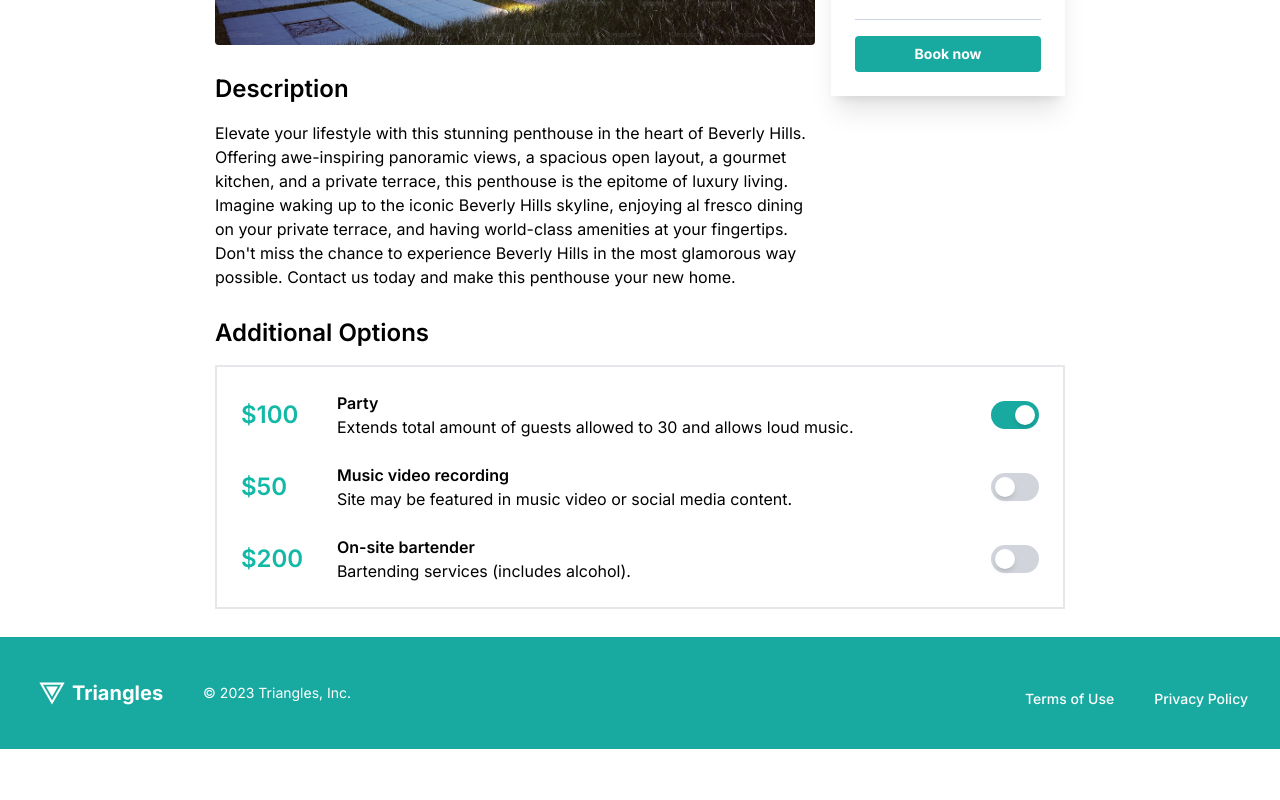
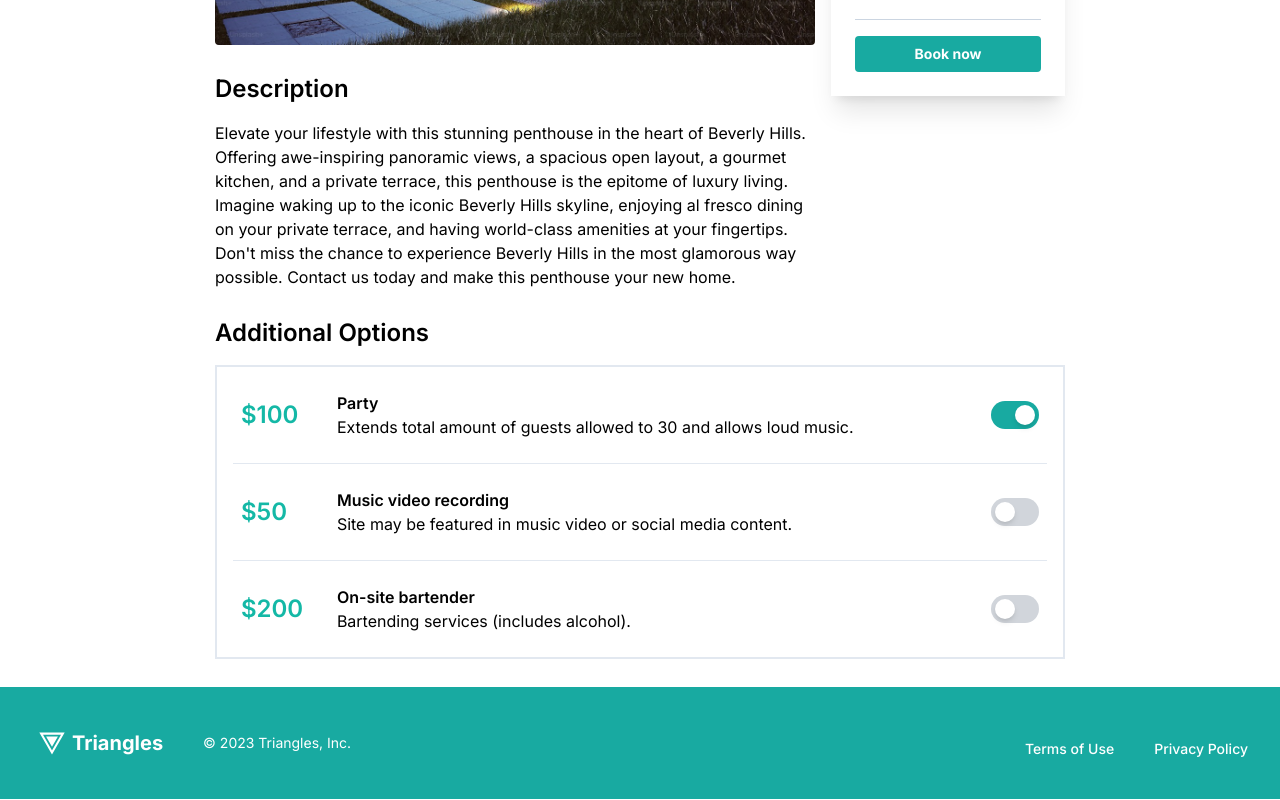
Before and after one commit to HughBerriez/sure-app-dls, a Next.js app: page /Triangles in a window 1280 px wide. Shown: the part 550-1350 px from the top of the page. Before the commit the page ends 1300 px from the top, so only its background shows below. Built offline with nearby package versions, Linux system fonts and the light colour scheme.

Commit message:
separator within additional options row item with horizontal padding

```diff
--- a/src/components/AdditionalOptions.tsx
+++ b/src/components/AdditionalOptions.tsx
@@ -39,12 +39,10 @@ export default function AdditionalOptions() {
   return (
     <div className="mt-4 space-y-4">
       <div className="text-2xl font-semibold">Additional Options</div>
-      <div className="border-2">
+      <div className="border-2 border-slate-200">
         {additionalOptionsData.map((option, index) => (
-          <div
-            key={index}
-            className="flex flex-row items-center justify-between space-x-4 my-6 px-6"
-          >
+          <React.Fragment key={index}>
+            <div className="flex flex-row items-center justify-between space-x-4 my-6 px-6">
               <div className="flex flex-row space-x-4 items-center">
                 <div className="text-teal-500 text-2xl font-semibold  min-w-20">
                   {option.price}
@@ -60,6 +58,10 @@ export default function AdditionalOptions() {
                 onToggle={() => handleToggle(index)}
               />
             </div>
+            {index < additionalOptionsData.length - 1 && (
+              <hr className="border-t mx-4 border-slate-200" />
+            )}
+          </React.Fragment>
         ))}
       </div>
     </div>
```
Lines whose indentation alone changed are shown as unchanged.
